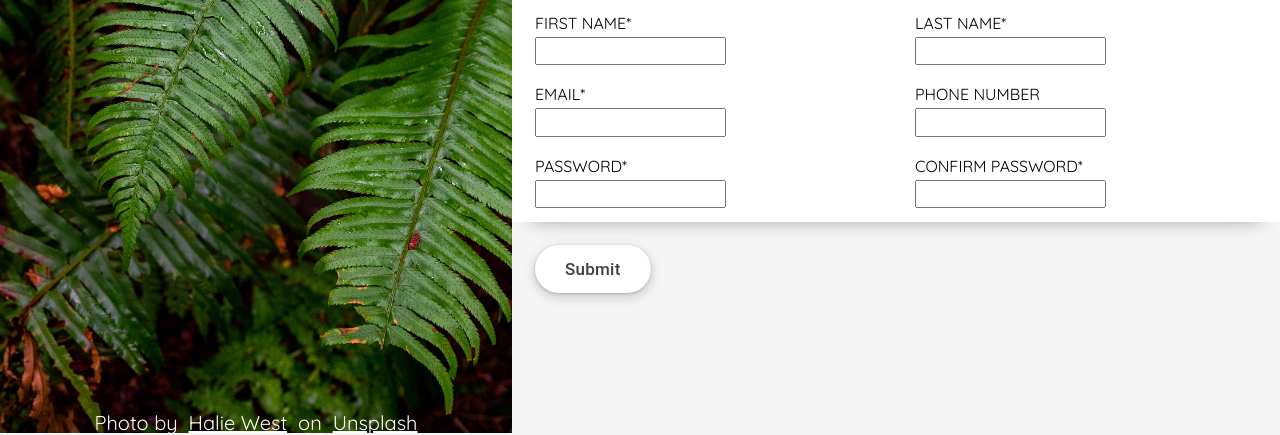
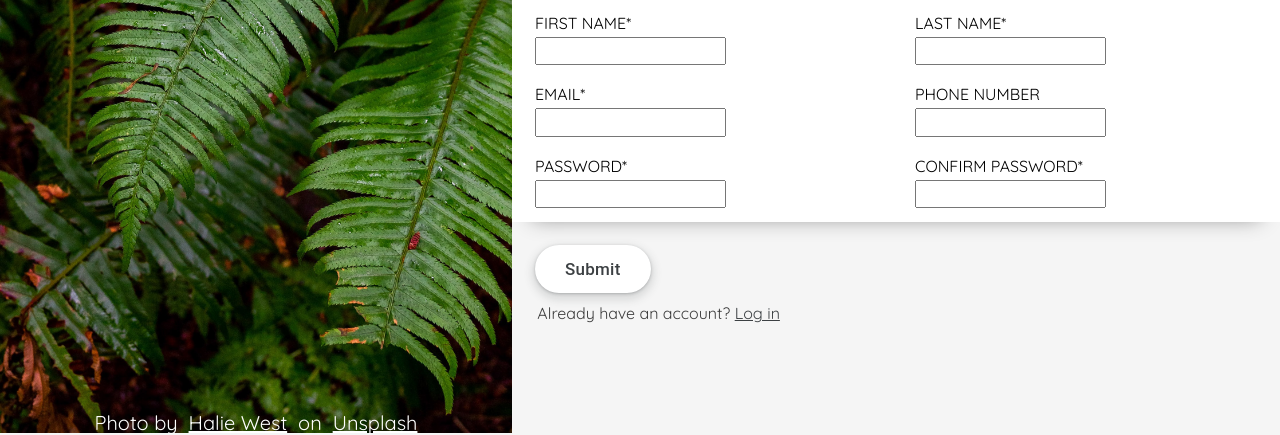
Before and after one commit to DrEpico/signupform, a plain HTML site: page index.html in a window 1280 px wide. Shown: the part 367-802 px from the top of the page. Drawn offline with Linux system fonts and the light colour scheme.

Commit message:
Added the line below the button and styling to it

```diff
--- a/index.html
+++ b/index.html
@@ -54,6 +54,7 @@
                 </form>
             </div>
             <button class="button-17" type="submit">Submit</button>
+            <p class="login">Already have an account? <a href="index.html">Log in</a></p>
         </div>
     </div>
 </body>
--- a/style.css
+++ b/style.css
@@ -206,3 +206,16 @@ button {
 .button-17:disabled {
   box-shadow: rgba(60, 64, 67, .3) 0 1px 3px 0, rgba(60, 64, 67, .15) 0 4px 8px 3px;
 }
+
+.login {
+    padding-left: 3.3%;
+    font-size: 16px;
+    color: rgb(61, 61, 61);
+    font-weight: 550;
+    padding-top: 0px;
+    margin-top: 10px;
+}
+
+p.login>a {
+    color: #3c4043;
+}
```
